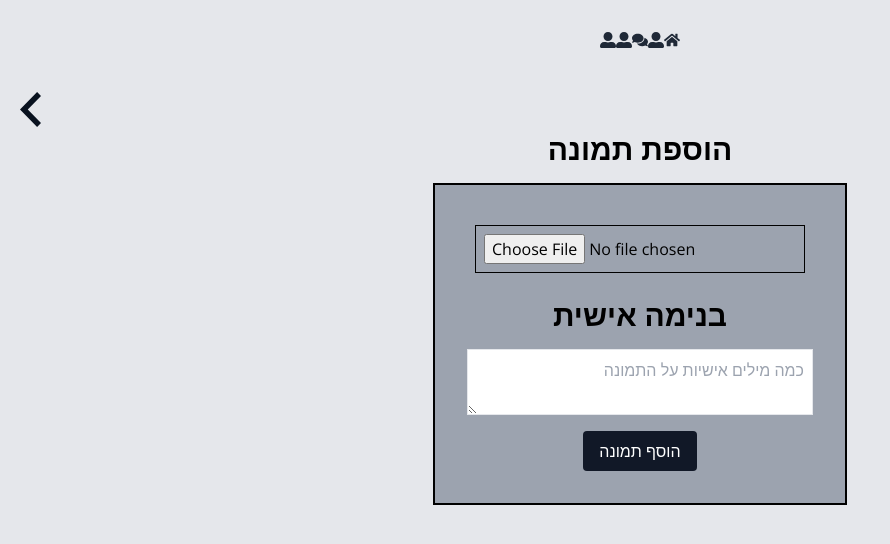
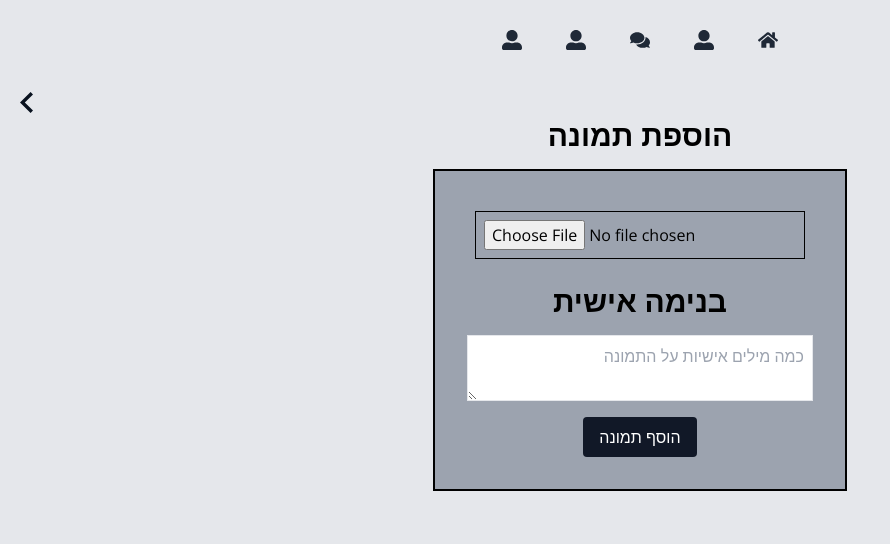
Before and after one commit to shevibr0/war, a React (Create React App) app in the folder frontend/war/: page /soldierInfo/1/addPicture in a window 1280 px wide. Shown: the top 544 px of the page, without its empty margins (0-890 px from the left). Built offline with nearby package versions, Linux system fonts and the light colour scheme.

Commit message:
add picture

```diff
--- a/frontend/war/src/components/AddPicture.jsx
+++ b/frontend/war/src/components/AddPicture.jsx
@@ -122,7 +122,7 @@ const AddPicture = () => {
                 <FaBars className="text-gray-800" />
             </button>
             {isOpen && (
-                <nav className="lg:hidden md:hidden sm:hidden left-0 top-0 flex  bg-gray-200 justify-around items-center text-xxl text-gray-800 h-[80px] mt-4 sm:mt-0 cursor-pointer space-x-11">
+                <nav className="lg:hidden md:hidden sm:hidden left-0 top-0 flex  bg-gray-200 justify-around items-center text-3xl text-gray-800 h-[80px] mt-4 sm:mt-0 cursor-pointer space-x-11">
                     {!user && (
                         <>
 
@@ -140,10 +140,10 @@ const AddPicture = () => {
                     <div onClick={() => nav('/homePage')}> <FaUserAlt /></div>
                 </nav>
             )}
-            <nav className="hidden lg:flex md:flex sm:flex left-0 top-0  bg-gray-200 justify-center items-center text-xxl text-gray-800 h-[80px] mt-4 sm:mt-0 cursor-pointer space-x-30">
+            <nav className="hidden lg:flex md:flex sm:flex left-0 top-0  bg-gray-200 justify-center items-center text-xl text-gray-800 h-[80px] mt-4 sm:mt-0 cursor-pointer space-x-11">
                 {!user && (
                     <>
-                        <div onClick={() => nav('/register')} className='transition duration-100 hover:text-gray-200'> <FaUserAlt /></div>
+                        <div onClick={() => nav('/register')} className='transition duration-100 hover:text-red-400'> <FaUserAlt /></div>
                         <div onClick={() => nav('/')}> <FaUserAlt /></div>
                     </>
                 )}
@@ -156,8 +156,8 @@ const AddPicture = () => {
                 <div onClick={() => nav('/soldiers')} > <FaUserAlt /></div>
                 <div onClick={() => nav('/homePage')} ><FaHome /></div>
             </nav>
-            <div className='flex items-center mb-1 transition duration-100 hover:text-yellow-400'>
-                <img className="mt-3 ml-5 max-w-[3%] mr-15 " src="/חץ חזור.svg" alt="Logo" onClick={() => nav(-1)} />
+            <div className='flex items-center mb-1 transition duration-100 hover:bg-yellow-400'>
+                <img className="mt-3 ml-5 max-w-[1%] mr-15 " src="/חץ חזור.svg" alt="Logo" onClick={() => nav(-1)} />
             </div>
             <h2 className="flex justify-center text-3xl font-bold">הוספת תמונה</h2>
             {alertMessage && <p style={{ color: 'red' }}>{alertMessage}</p>}
```
